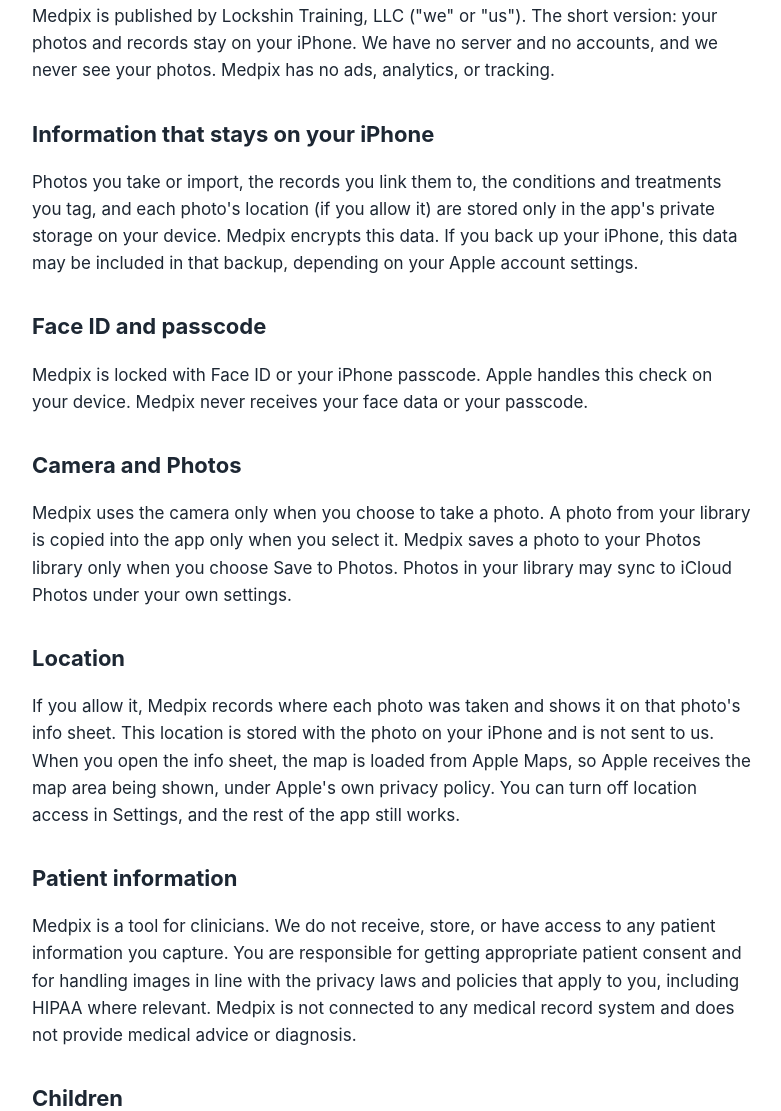
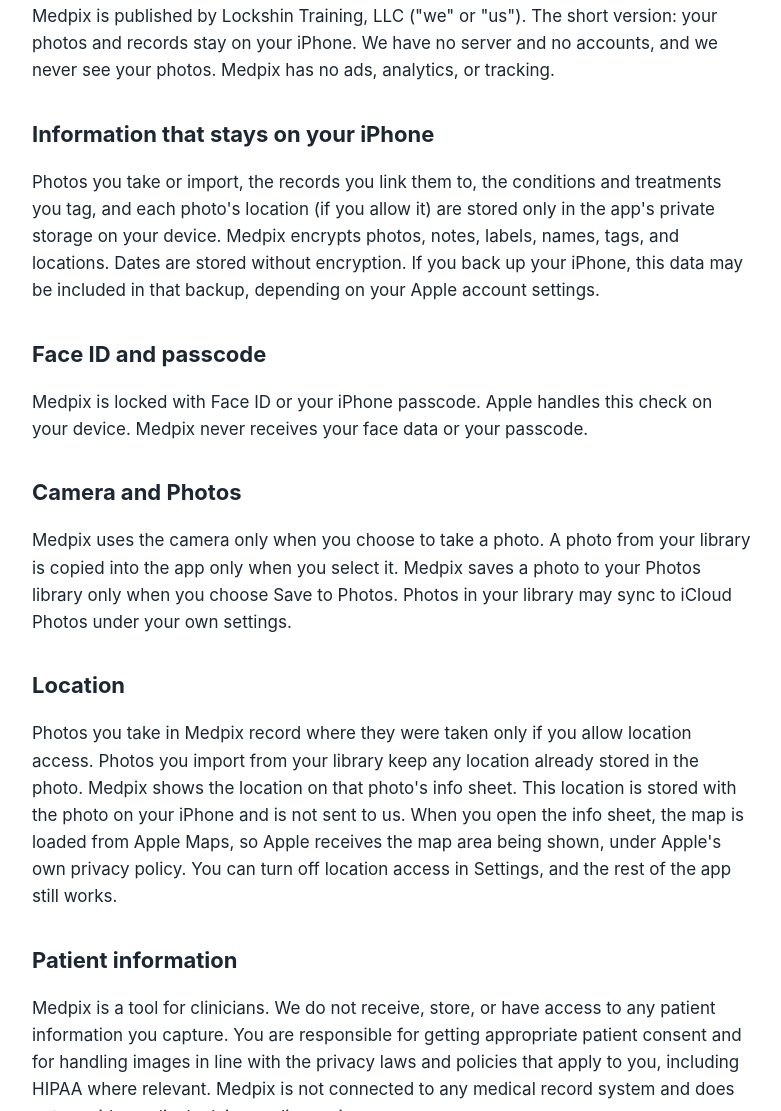
Before and after one commit to benlockshin-design/medpix, a plain HTML site: page privacy/index.html in a window 1280 px wide. Shown: the part 204-1315 px from the top of the page, without its empty margins (248-1029 px from the left). Drawn offline with Linux system fonts and the light colour scheme.

Commit message:
Fix privacy wording: encryption scope and imported photo location

```diff
--- a/privacy/index.html
+++ b/privacy/index.html
@@ -17,7 +17,7 @@
   <p>Medpix is published by Lockshin Training, LLC ("we" or "us"). The short version: your photos and records stay on your iPhone. We have no server and no accounts, and we never see your photos. Medpix has no ads, analytics, or tracking.</p>
 
   <h2>Information that stays on your iPhone</h2>
-  <p>Photos you take or import, the records you link them to, the conditions and treatments you tag, and each photo's location (if you allow it) are stored only in the app's private storage on your device. Medpix encrypts this data. If you back up your iPhone, this data may be included in that backup, depending on your Apple account settings.</p>
+  <p>Photos you take or import, the records you link them to, the conditions and treatments you tag, and each photo's location (if you allow it) are stored only in the app's private storage on your device. Medpix encrypts photos, notes, labels, names, tags, and locations. Dates are stored without encryption. If you back up your iPhone, this data may be included in that backup, depending on your Apple account settings.</p>
 
   <h2>Face ID and passcode</h2>
   <p>Medpix is locked with Face ID or your iPhone passcode. Apple handles this check on your device. Medpix never receives your face data or your passcode.</p>
@@ -26,7 +26,7 @@
   <p>Medpix uses the camera only when you choose to take a photo. A photo from your library is copied into the app only when you select it. Medpix saves a photo to your Photos library only when you choose Save to Photos. Photos in your library may sync to iCloud Photos under your own settings.</p>
 
   <h2>Location</h2>
-  <p>If you allow it, Medpix records where each photo was taken and shows it on that photo's info sheet. This location is stored with the photo on your iPhone and is not sent to us. When you open the info sheet, the map is loaded from Apple Maps, so Apple receives the map area being shown, under Apple's own privacy policy. You can turn off location access in Settings, and the rest of the app still works.</p>
+  <p>Photos you take in Medpix record where they were taken only if you allow location access. Photos you import from your library keep any location already stored in the photo. Medpix shows the location on that photo's info sheet. This location is stored with the photo on your iPhone and is not sent to us. When you open the info sheet, the map is loaded from Apple Maps, so Apple receives the map area being shown, under Apple's own privacy policy. You can turn off location access in Settings, and the rest of the app still works.</p>
 
   <h2>Patient information</h2>
   <p>Medpix is a tool for clinicians. We do not receive, store, or have access to any patient information you capture. You are responsible for getting appropriate patient consent and for handling images in line with the privacy laws and policies that apply to you, including HIPAA where relevant. Medpix is not connected to any medical record system and does not provide medical advice or diagnosis.</p>
```
